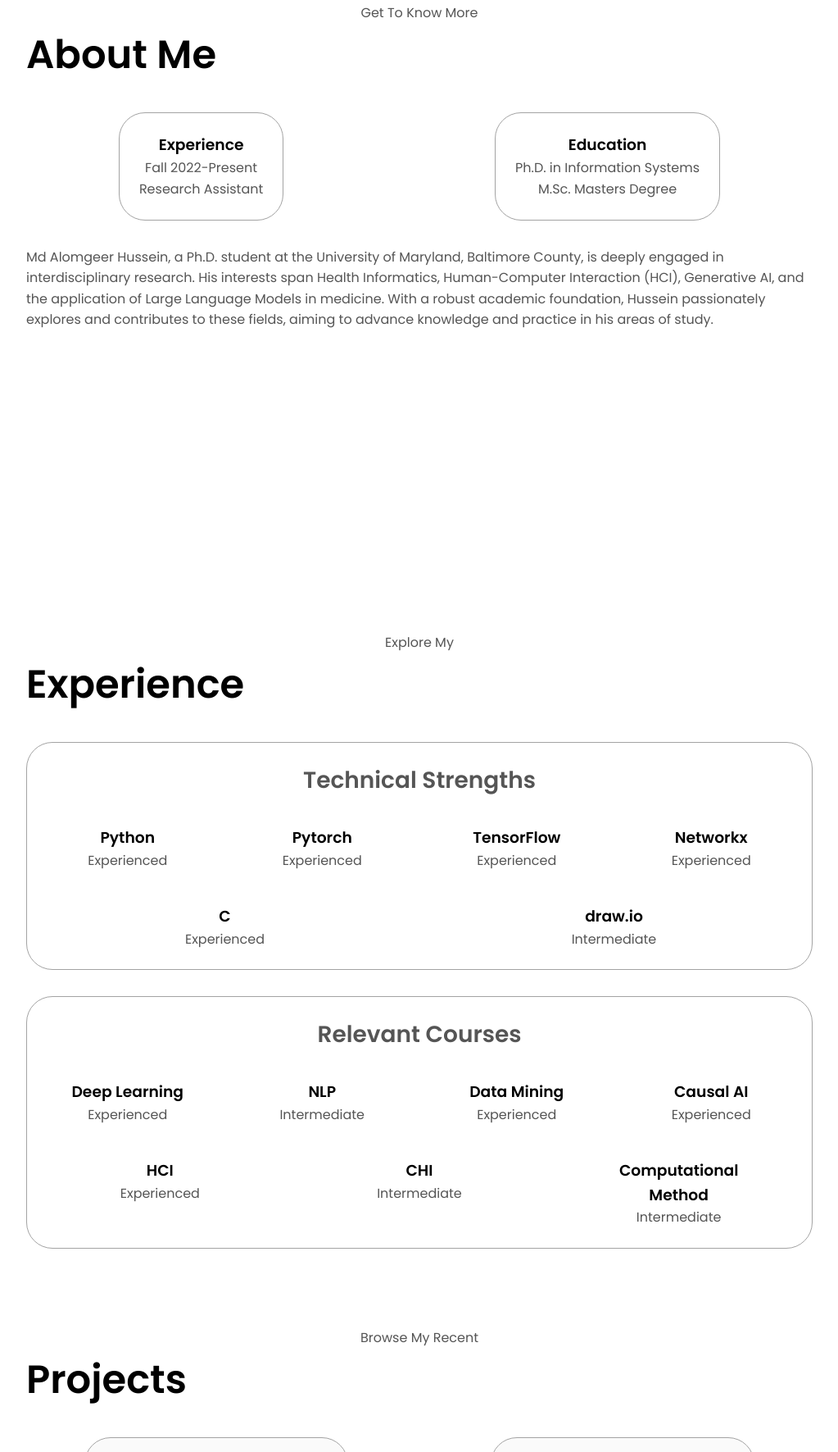
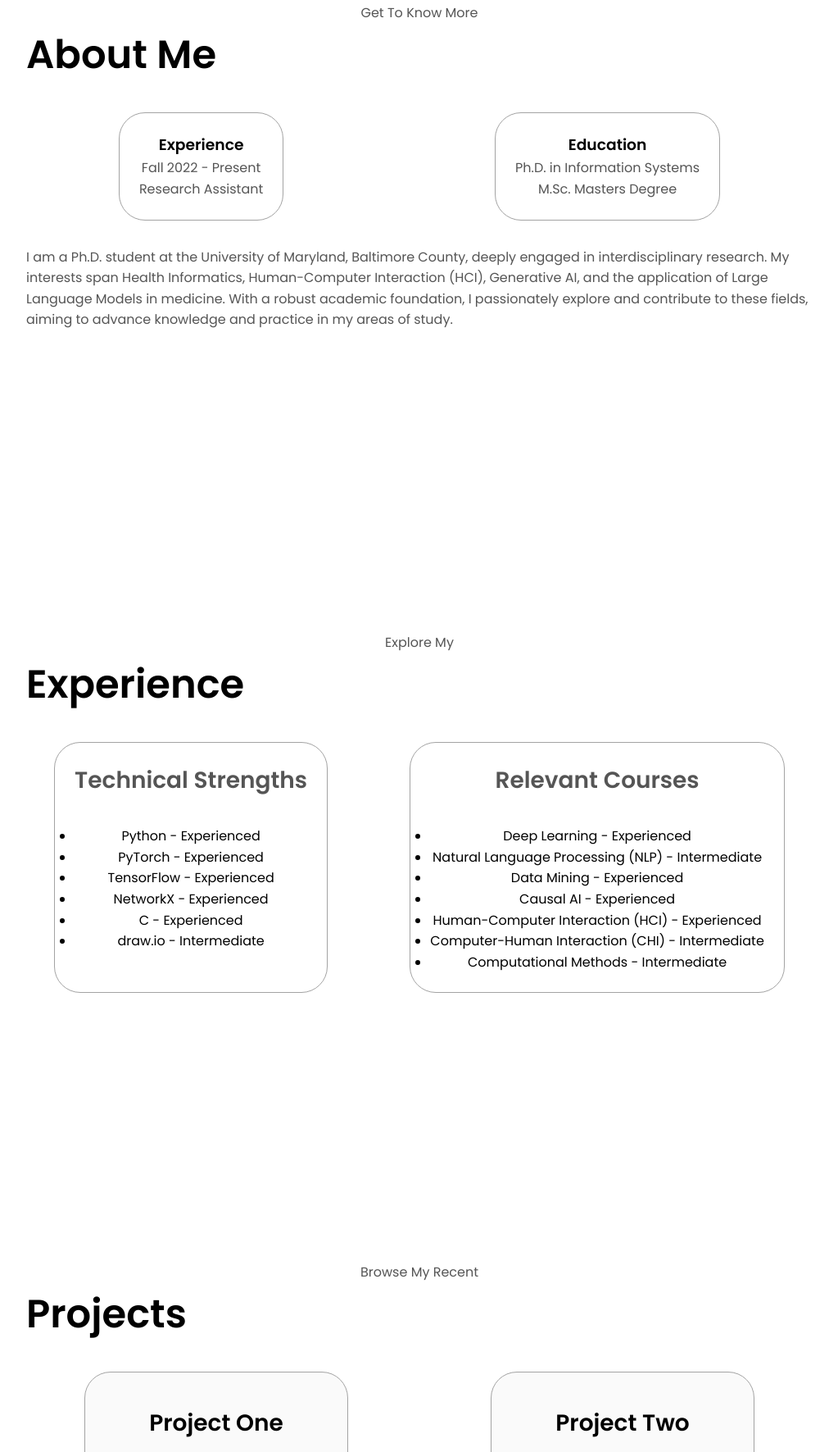
Before and after one commit to mdalomgeer/portfolio, a plain HTML site: page index.html in a window 1280 px wide. Shown: the part 1029-2800 px from the top of the page at 82% size, without its empty margins (128-1151 px from the left). Drawn offline with Linux system fonts and the light colour scheme.

Commit message:
Update index.html

```diff
--- a/index.html
+++ b/index.html
@@ -4,22 +4,22 @@
   <meta charset="UTF-8" />
   <meta http-equiv="X-UA-Compatible" content="IE=edge" />
   <meta name="viewport" content="width=device-width, initial-scale=1.0" />
-    <title>My Portfolio</title>
+  <title>Alomgeer's Portfolio</title>
   <link rel="stylesheet" href="style.css" />
   <link rel="stylesheet" href="mediaqueries.css" />
 </head>
 <body>
+  <!-- Navigation -->
   <nav id="desktop-nav">
     <div class="logo">Alomgeer's Portfolio</div>
-      <div>
     <ul class="nav-links">
       <li><a href="#about">About</a></li>
       <li><a href="#experience">Experience</a></li>
       <li><a href="#projects">Projects</a></li>
       <li><a href="#contact">Contact</a></li>
     </ul>
-      </div>
   </nav>
+
   <nav id="hamburger-nav">
     <div class="logo">Alomgeer's Portfolio</div>
     <div class="hamburger-menu">
@@ -28,36 +28,34 @@
         <span></span>
         <span></span>
       </div>
-        <div class="menu-links">
+      <ul class="menu-links">
         <li><a href="#about" onclick="toggleMenu()">About</a></li>
         <li><a href="#experience" onclick="toggleMenu()">Experience</a></li>
         <li><a href="#projects" onclick="toggleMenu()">Projects</a></li>
         <li><a href="#contact" onclick="toggleMenu()">Contact</a></li>
-        </div>
+      </ul>
     </div>
   </nav>
 
-    <section id="profile" style="text-align: center;">
+  <!-- Profile Section -->
+  <section id="profile">
     <div class="section__text">
       <p class="section__text__p1">Hello, I'm</p>
       <h1 class="title">Md Alomgeer Hussein</h1>
       <p class="section__text__p2">Research Assistant | PhD Student</p>
-        <div class="btn-container" style="display: inline-block;">
-          <button class="btn btn-color-2" onclick="window.open('./assets/resume-example.pdf')">
-            Download CV
-          </button>
-          <button class="btn btn-color-1" onclick="location.href='./#contact'">
-            Contact Info
-          </button>
+      <div class="btn-container">
+        <button class="btn btn-color-2" onclick="window.open('./assets/resume-example.pdf')">Download CV</button>
+        <button class="btn btn-color-1" onclick="location.href='#contact'">Contact Info</button>
       </div>
-        <div id="socials-container" style="margin-top: 20px;">
+      <div id="socials-container">
         <a href="https://www.linkedin.com/in/alomgeer/" class="social-link">LinkedIn</a>
         <a href="https://github.com/mdalomgeer/" class="social-link">GitHub</a>
-          <a href="https://scholar.google.com/citations?user=bftKphkAAAAJ&hl=en&authuser=1" class="social-link">Google Scholar</a>
+        <a href="https://scholar.google.com/citations?user=bftKphkAAAAJ&hl=en" class="social-link">Google Scholar</a>
       </div>
     </div>
   </section>
 
+  <!-- About Section -->
   <section id="about">
     <p class="section__text__p1">Get To Know More</p>
     <h1 class="title">About Me</h1>
@@ -66,7 +64,7 @@
         <div class="about-containers">
           <div class="details-container">
             <h3>Experience</h3>
-              <p>Fall 2022-Present <br />Research Assistant</p>
+            <p>Fall 2022 - Present<br />Research Assistant</p>
           </div>
           <div class="details-container">
             <h3>Education</h3>
@@ -75,13 +73,14 @@
         </div>
         <div class="text-container">
           <p>
-              Md Alomgeer Hussein, a Ph.D. student at the University of Maryland, Baltimore County, is deeply engaged in interdisciplinary research. His interests span Health Informatics, Human-Computer Interaction (HCI), Generative AI, and the application of Large Language Models in medicine. With a robust academic foundation, Hussein passionately explores and contributes to these fields, aiming to advance knowledge and practice in his areas of study.
+            I am a Ph.D. student at the University of Maryland, Baltimore County, deeply engaged in interdisciplinary research. My interests span Health Informatics, Human-Computer Interaction (HCI), Generative AI, and the application of Large Language Models in medicine. With a robust academic foundation, I passionately explore and contribute to these fields, aiming to advance knowledge and practice in my areas of study.
           </p>
         </div>
       </div>
     </div>
   </section>
 
+  <!-- Experience Section -->
   <section id="experience">
     <p class="section__text__p1">Explore My</p>
     <h1 class="title">Experience</h1>
@@ -89,96 +88,32 @@
       <div class="about-containers">
         <div class="details-container">
           <h2 class="experience-sub-title">Technical Strengths</h2>
-            <div class="article-container">
-              <article>
-                <div>
-                  <h3>Python</h3>
-                  <p>Experienced</p>
-                </div>
-              </article>
-              <article>
-                <div>
-                  <h3>Pytorch</h3>
-                  <p>Experienced</p>
-                </div>
-              </article>
-              <article>
-                <div>
-                  <h3>TensorFlow</h3>
-                  <p>Experienced</p>
-                </div>
-              </article>
-              <article>
-                <div>
-                  <h3>Networkx</h3>
-                  <p>Experienced</p>
-                </div>
-              </article>
-              <article>
-                <div>
-                  <h3>C</h3>
-                  <p>Experienced</p>
-                </div>
-              </article>
-              <article>
-                <div>
-                  <h3>draw.io</h3>
-                  <p>Intermediate</p>
-                </div>
-              </article>
-            </div>
+          <ul class="skills-list">
+            <li>Python - Experienced</li>
+            <li>PyTorch - Experienced</li>
+            <li>TensorFlow - Experienced</li>
+            <li>NetworkX - Experienced</li>
+            <li>C - Experienced</li>
+            <li>draw.io - Intermediate</li>
+          </ul>
         </div>
         <div class="details-container">
           <h2 class="experience-sub-title">Relevant Courses</h2>
-            <div class="article-container">
-              <article>
-                <div>
-                  <h3>Deep Learning</h3>
-                  <p>Experienced</p>
-                </div>
-              </article>
-              <article>
-                <div>
-                  <h3>NLP</h3>
-                  <p>Intermediate</p>
-                </div>
-              </article>
-              <article>
-                <div>
-                  <h3>Data Mining</h3>
-                  <p>Experienced</p>
-                </div>
-              </article>
-              <article>
-                <div>
-                  <h3>Causal AI</h3>
-                  <p>Experienced</p>
-                </div>
-              </article>
-              <article>
-                <div>
-                  <h3>HCI</h3>
-                  <p>Experienced</p>
-                </div>
-              </article>
-              <article>
-                <div>
-                  <h3>CHI</h3>
-                  <p>Intermediate</p>
-                </div>
-              </article>
-              <article>
-                <div>
-                  <h3>Computational Method</h3>
-                  <p>Intermediate</p>
-                </div>
-              </article>
-            </div>
+          <ul class="skills-list">
+            <li>Deep Learning - Experienced</li>
+            <li>Natural Language Processing (NLP) - Intermediate</li>
+            <li>Data Mining - Experienced</li>
+            <li>Causal AI - Experienced</li>
+            <li>Human-Computer Interaction (HCI) - Experienced</li>
+            <li>Computer-Human Interaction (CHI) - Intermediate</li>
+            <li>Computational Methods - Intermediate</li>
+          </ul>
         </div>
       </div>
     </div>
   </section>
 
+  <!-- Projects Section -->
   <section id="projects">
     <p class="section__text__p1">Browse My Recent</p>
     <h1 class="title">Projects</h1>
@@ -187,40 +122,29 @@
         <div class="details-container color-container">
           <h2 class="experience-sub-title project-title">Project One</h2>
           <div class="btn-container">
-              <button class="btn btn-color-2 project-btn" onclick="location.href='https://github.com/'">
-                Github
-              </button>
-              <button class="btn btn-color-2 project-btn" onclick="location.href='https://github.com/'">
-                Live Demo
-              </button>
+            <button class="btn btn-color-2 project-btn" onclick="window.open('https://github.com/')">GitHub</button>
+            <button class="btn btn-color-2 project-btn" onclick="window.open('https://github.com/')">Live Demo</button>
           </div>
         </div>
         <div class="details-container color-container">
           <h2 class="experience-sub-title project-title">Project Two</h2>
           <div class="btn-container">
-              <button class="btn btn-color-2 project-btn" onclick="location.href='https://github.com/'">
-                Github
-              </button>
-              <button class="btn btn-color-2 project-btn" onclick="location.href='https://github.com/'">
-                Live Demo
-              </button>
+            <button class="btn btn-color-2 project-btn" onclick="window.open('https://github.com/')">GitHub</button>
+            <button class="btn btn-color-2 project-btn" onclick="window.open('https://github.com/')">Live Demo</button>
           </div>
         </div>
         <div class="details-container color-container">
           <h2 class="experience-sub-title project-title">Project Three</h2>
           <div class="btn-container">
-              <button class="btn btn-color-2 project-btn" onclick="location.href='https://github.com/'">
-                Github
-              </button>
-              <button class="btn btn-color-2 project-btn" onclick="location.href='https://github.com/'">
-                Live Demo
-              </button>
+            <button class="btn btn-color-2 project-btn" onclick="window.open('https://github.com/')">GitHub</button>
+            <button class="btn btn-color-2 project-btn" onclick="window.open('https://github.com/')">Live Demo</button>
           </div>
         </div>
       </div>
     </div>
   </section>
 
+  <!-- Contact Section -->
   <section id="contact">
     <p class="section__text__p1">Get in Touch</p>
     <h1 class="title">Contact Me</h1>
@@ -234,19 +158,28 @@
     </div>
   </section>
 
+  <!-- Footer -->
   <footer>
     <nav>
-        <div class="nav-links-container">
       <ul class="nav-links">
         <li><a href="#about">About</a></li>
         <li><a href="#experience">Experience</a></li>
         <li><a href="#projects">Projects</a></li>
         <li><a href="#contact">Contact</a></li>
       </ul>
-        </div>
     </nav>
-      <p>Copyright &#169; 2024 Md Alomgeer Hussein. All Rights Reserved.</p>
+    <p>&copy; 2024 Md Alomgeer Hussein. All Rights Reserved.</p>
   </footer>
-    <script src="script.js"></script>
+
+  <!-- JavaScript -->
+  <script>
+    // Toggle Hamburger Menu
+    function toggleMenu() {
+      const menu = document.querySelector('.menu-links');
+      const icon = document.querySelector('.hamburger-icon');
+      menu.classList.toggle('open');
+      icon.classList.toggle('open');
+    }
+  </script>
 </body>
 </html>
```
Lines whose indentation alone changed are shown as unchanged.
